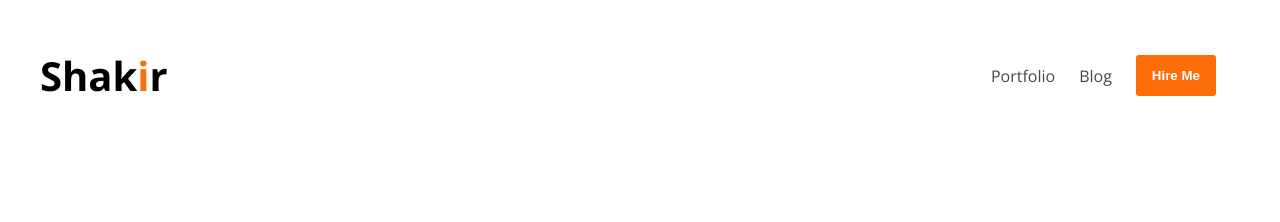
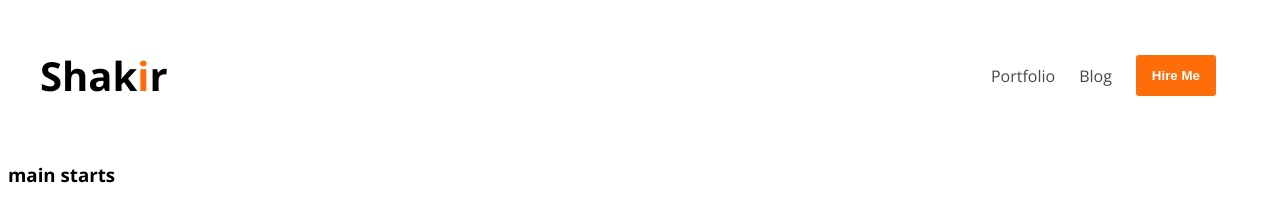
Before and after one commit to shakiritcse/my-portfolio, a plain HTML site: page index.html in a window 1280 px wide. Drawn offline with nearby package versions, Linux system fonts and the light colour scheme.

Commit message:
test fork

```diff
--- a/index.html
+++ b/index.html
@@ -19,7 +19,9 @@
         </ul>
       </nav>
     </header>
-    <main></main>
+    <main>
+      <h3>main starts</h3>
+    </main>
     <footer></footer>
   </body>
 </html>
```
